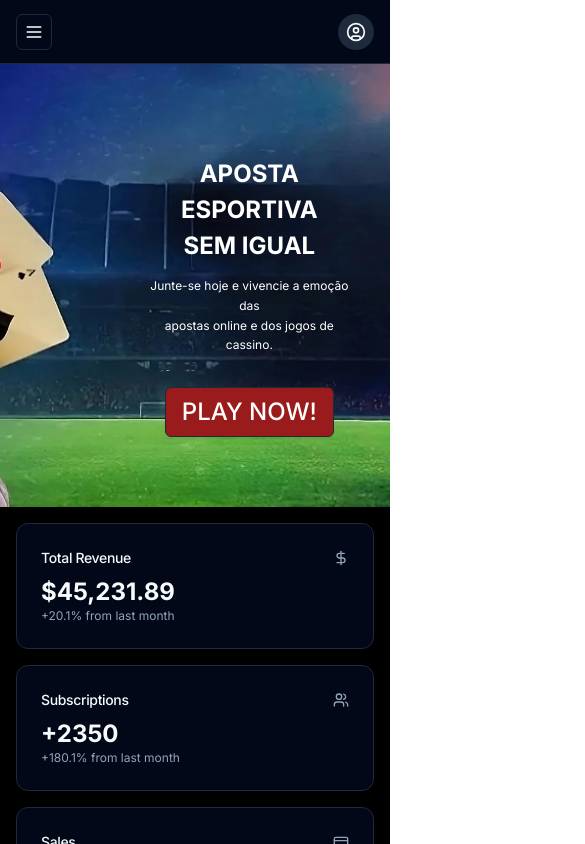
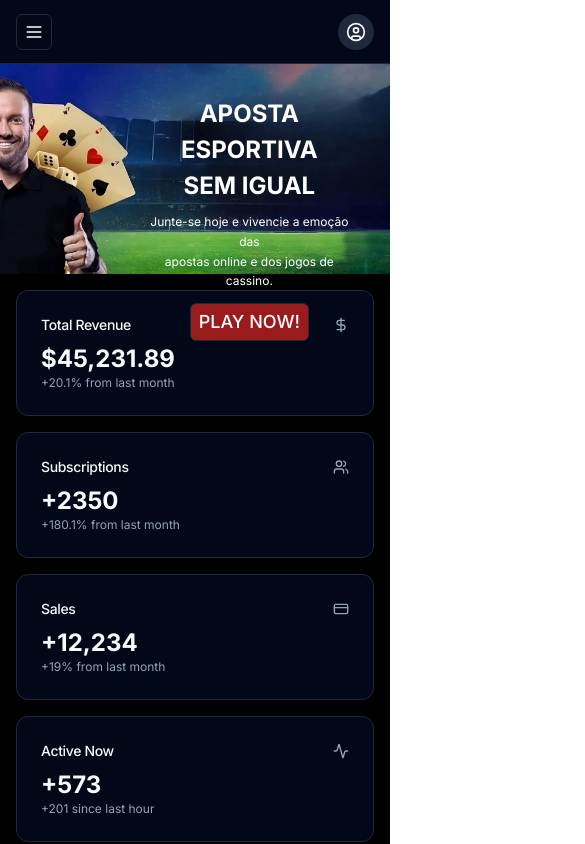
Before and after one commit to jamesmoltoseo/next-shadcn, a Next.js app: page / in a window 390 px wide. Shown: the top 844 px of the page, 585 px wide, since content can reach past the window. Built offline with nearby package versions, Linux system fonts and the light colour scheme.

Commit message:
Aligned responsive textin banner

```diff
--- a/src/app/page.tsx
+++ b/src/app/page.tsx
@@ -163,7 +163,7 @@ export default function Home({ siteTitle }: Props) {
         </div>
       </header>
       <div className="relative">
-        <div style={{ width: "1500px", height: "443px", overflow: "hidden" }}>
+        <div className="h-[210px] sm:h-[445px] overflow-hidden">
           <Image
             src="/img/banners/homepage/aposta-esportiva.webp"
             alt="Aposta Esportiva"
@@ -176,20 +176,24 @@ export default function Home({ siteTitle }: Props) {
           <div className="flex flex-row right w-2/3 justify-end text-center align-end">
             <div className="max-w-[800px]">
               <h1
-                className="text-2xl  sm:text-3xl lg:text-4xl xl:text-5xl font-bold h-auto text-center text-white uppercase pb-3 mt-10 pt-5 sm:pt-5 md:pt-3 xl:mt-7"
+                className="text-2xl sm:text-3xl lg:text-4xl xl:text-5xl font-bold h-auto text-center text-white uppercase pb-2 mt-0 sm:pb-3 sm:pt-5 sm:pt-5 md:pt-3 xl:mt-7"
                 style={{ lineHeight: 1.5 }}
               >
-                <span className="none hidden md:inline-block">Uma experiência de </span>{' '}aposta<br className="none hidden md:inline-block"></br>{' '}esportiva sem&nbsp;igual
+                <span className="hidden sm:inline-block">
+                  Uma experiência de{" "}
+                </span>{" "}
+                aposta<br className="none hidden md:inline-block"></br>{" "}
+                esportiva sem&nbsp;igual
               </h1>
               <p
-                className="text-white text-xs sm:text-sm md:text-lg lg:text-xl xl:text-2xl mb-5"
+                className="text-white text-xs sm:text-sm md:text-lg lg:text-xl xl:text-2xl sm:mb-5"
                 style={{ lineHeight: 1.65 }}
               >
                 Junte-se hoje e vivencie a emoção das<br></br>apostas online e
                 dos jogos de cassino.
               </p>
               <Button
-                className="mx-auto inline-block w-[auto] text-2xl md:text-2xl lg:text-3xl xl:text-4xl text-white bg-red-800 opacity-0.5 hover:opacity-1 hover:bg-orange-800 h-auto text-white mb-0 mt-3"
+                className="mx-auto inline-block w-[auto] text-lg p-2 py-1 sm:text-2xl md:text-2xl lg:text-3xl xl:text-4xl text-white bg-red-800 opacity-0.5 hover:opacity-1 hover:bg-orange-800 h-auto text-white mb-0 mt-3"
                 variant="outline"
                 color="red"
               >
```
